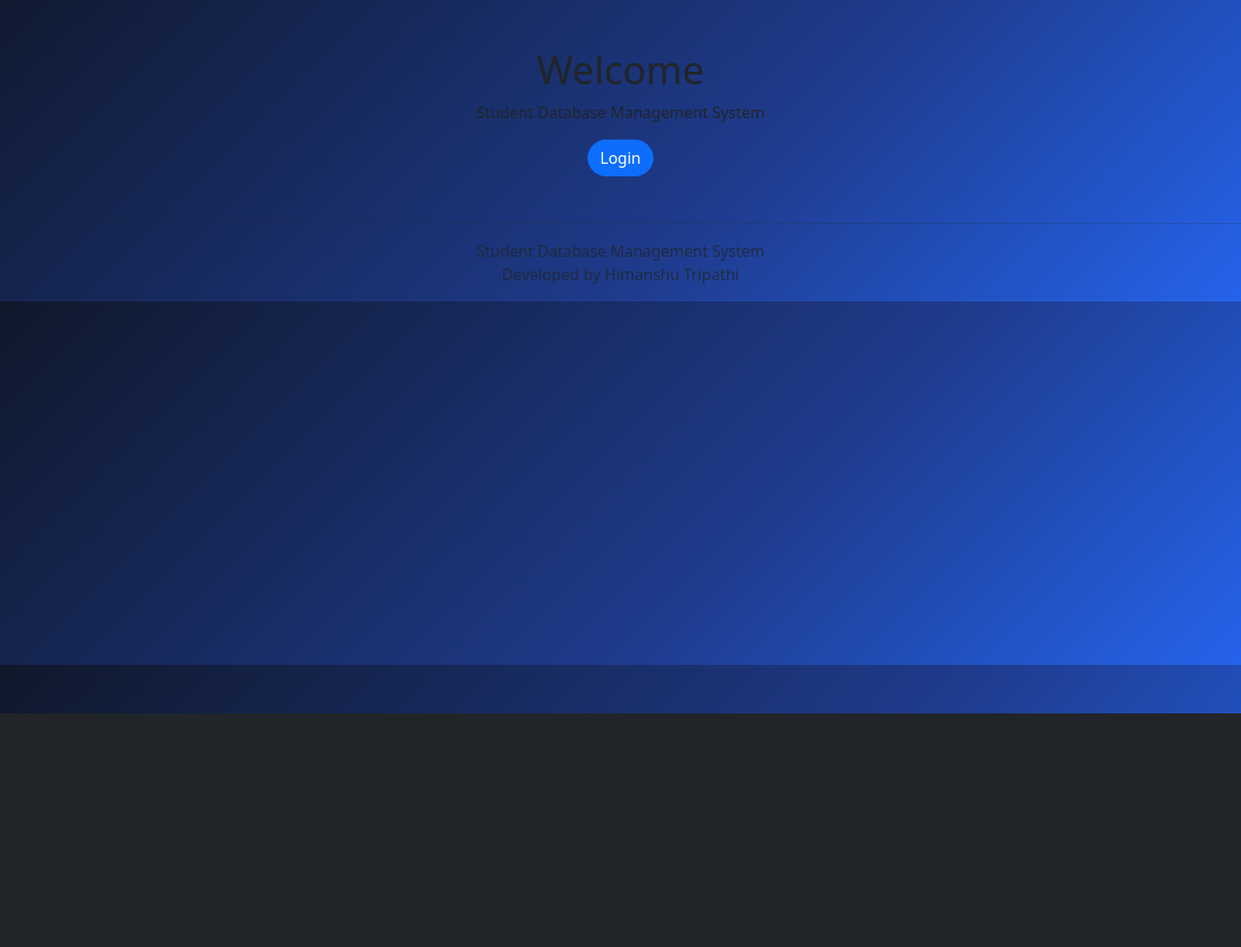
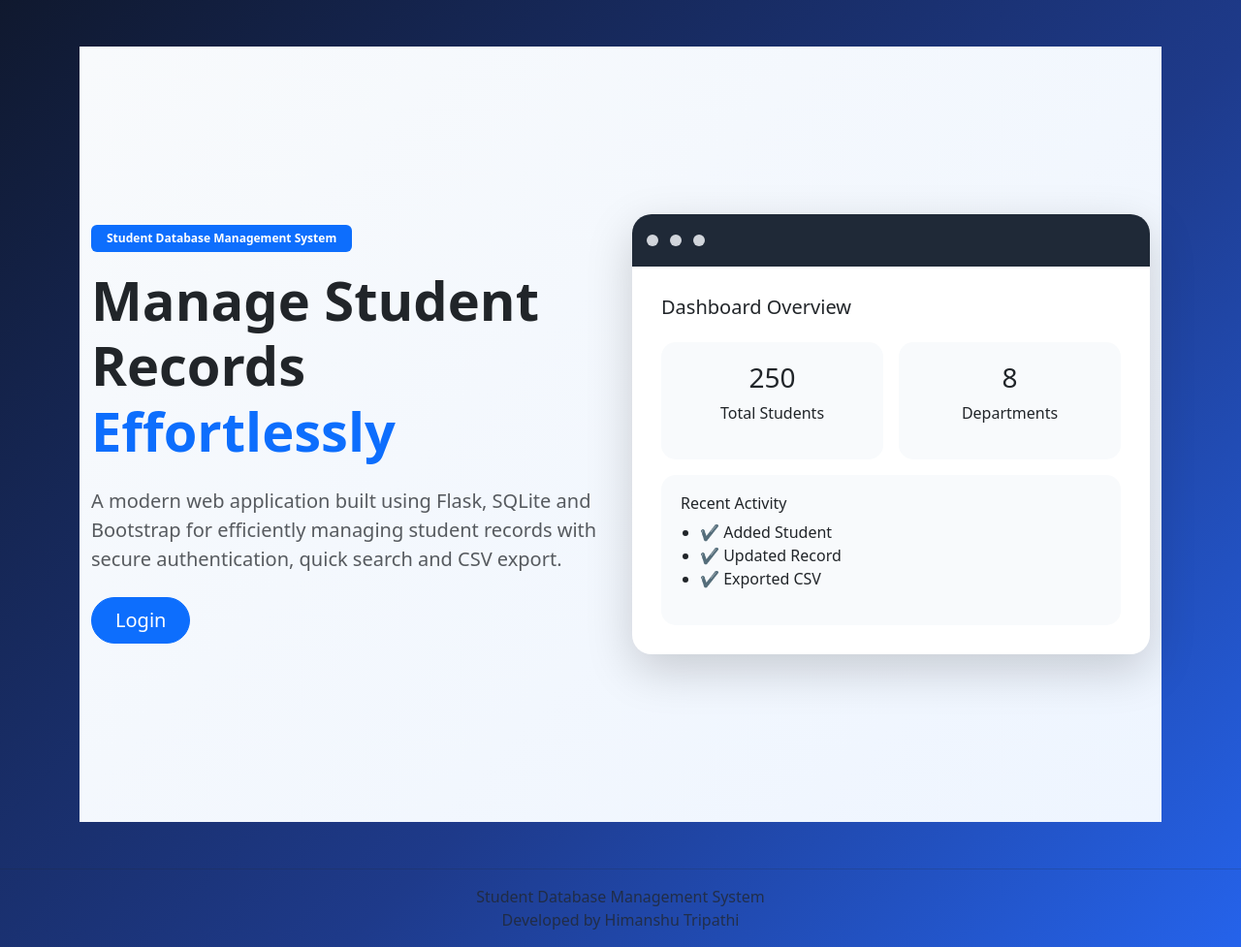
Before and after one commit to himanshu07-12/student-database-management-system, a Flask app: page / in a window 1280 px wide. Shown: the part 64-1041 px from the top of the page at 97% size. Before the commit the page ends 800 px from the top, so only its background shows below. Run offline with Flask 3, Linux system fonts and the light colour scheme.

Commit message:
added hero section

```diff
--- a/templates/index.html
+++ b/templates/index.html
@@ -2,24 +2,122 @@
 
 {% block content %}
 
-<div class="text-center">
+<section class="hero-section">
 
-<h1>Welcome</h1>
+    <div class="container">
 
-<p>
+        <div class="row align-items-center min-vh-100">
 
-Student Database Management System
+            <!-- Left Side -->
 
-</p>
+            <div class="col-lg-6">
 
-<a
-class="btn btn-primary"
-href="/login">
+                <span class="badge bg-primary mb-3 px-3 py-2">
+                    Student Database Management System
+                </span>
 
-Login
+                <h1 class="display-4 fw-bold text-dark mb-4">
+                    Manage Student Records
+                    <span class="text-primary">Effortlessly</span>
+                </h1>
 
-</a>
+                <p class="lead text-muted mb-4">
 
-</div>
+                    A modern web application built using Flask,
+                    SQLite and Bootstrap for efficiently managing
+                    student records with secure authentication,
+                    quick search and CSV export.
 
+                </p>
+
+                <a href="/login"
+                   class="btn btn-primary btn-lg px-4 rounded-pill">
+
+                    Login
+
+                </a>
+
+            </div>
+
+            <!-- Right Side -->
+
+            <div class="col-lg-6">
+
+                <div class="dashboard-preview shadow-lg">
+
+                    <div class="preview-header">
+
+                        <span></span>
+                        <span></span>
+                        <span></span>
+
+                    </div>
+
+                    <div class="preview-body">
+
+                        <h5 class="mb-4">
+
+                            Dashboard Overview
+
+                        </h5>
+
+                        <div class="row g-3">
+
+                            <div class="col-6">
+
+                                <div class="stat-card">
+
+                                    <h3>250</h3>
+
+                                    <p>Total Students</p>
+
+                                </div>
+
+                            </div>
+
+                            <div class="col-6">
+
+                                <div class="stat-card">
+
+                                    <h3>8</h3>
+
+                                    <p>Departments</p>
+
+                                </div>
+
+                            </div>
+
+                            <div class="col-12">
+
+                                <div class="recent-card">
+
+                                    <h6>Recent Activity</h6>
+
+                                    <ul>
+
+                                        <li>✔ Added Student</li>
+
+                                        <li>✔ Updated Record</li>
+
+                                        <li>✔ Exported CSV</li>
+
+                                    </ul>
+
+                                </div>
+
+                            </div>
+
+                        </div>
+
+                    </div>
+
+                </div>
+
+            </div>
+
+        </div>
+
+    </div>
+
+</section>
 {% endblock %}
```
